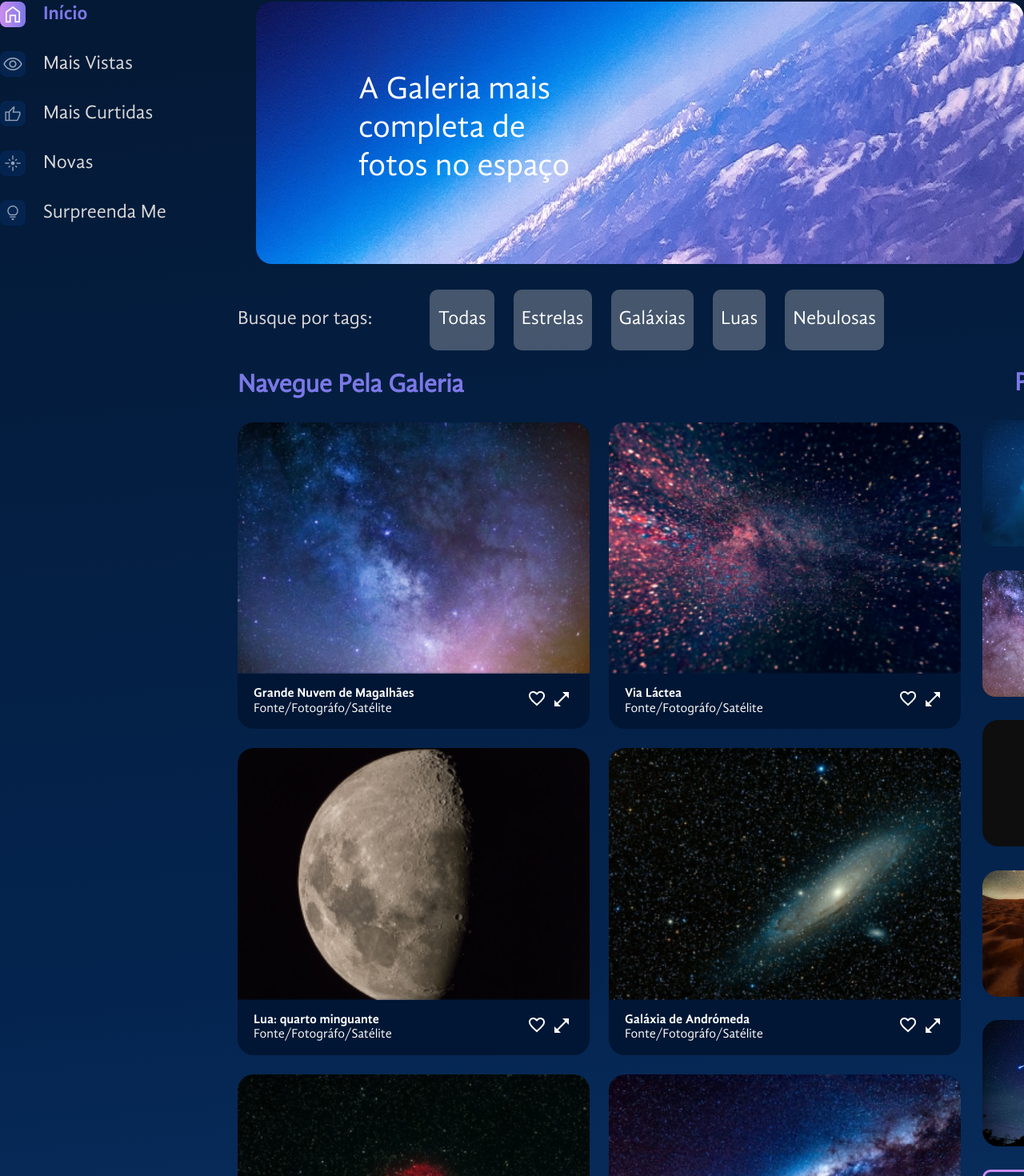
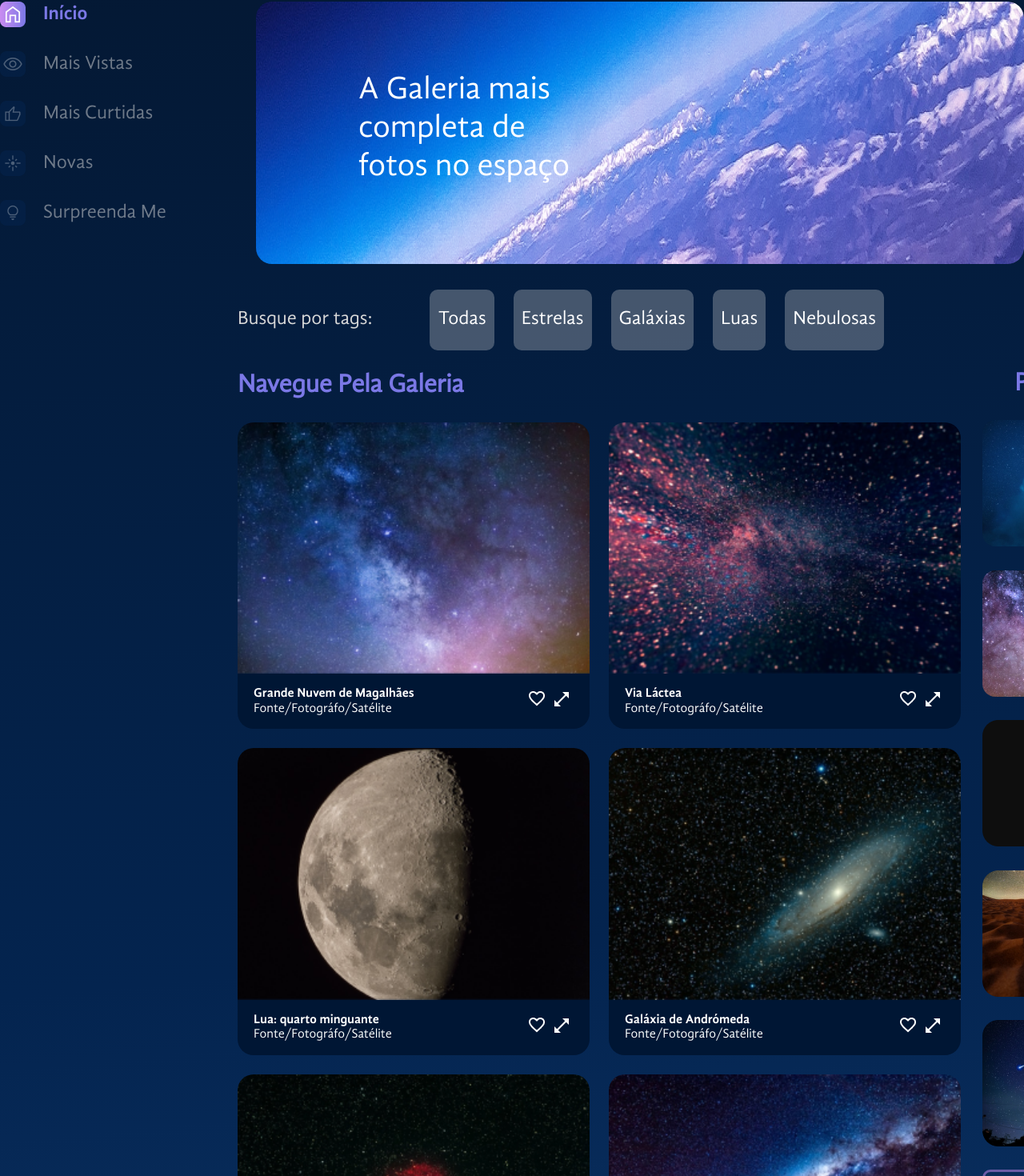
Before and after one commit to chiquinelli-bia/space-app, a React (Vite) app: page / in a window 1280 px wide. Shown: the part 190-1660 px from the top of the page at 80% size. Built offline with nearby package versions, Linux system fonts and the light colour scheme.

Commit message:
acessibility(global): adiciona classe disabled para itens com funcionalidades incompletas

```diff
--- a/src/components/barraLateral/itemNavegacao/index.jsx
+++ b/src/components/barraLateral/itemNavegacao/index.jsx
@@ -20,7 +20,7 @@ export default function ItemNavegacao({
   iconeInativo,
 }) {
   return (
-    <ItemEstilizado $ativo={ativo}>
+    <ItemEstilizado $ativo={ativo} className={ativo ? "" : "disabled"}>
       <img src={ativo ? iconeAtivo : iconeInativo} alt="" />
       {children}
     </ItemEstilizado>
--- a/src/components/galeria/populares/index.jsx
+++ b/src/components/galeria/populares/index.jsx
@@ -40,7 +40,7 @@ export default function Populares({ fotos = [] }) {
           </li>
         ))}
       </ListaPopulares>
-      <ButtonEstilizado> Ver Mais</ButtonEstilizado>
+      <ButtonEstilizado className="disabled"> Ver Mais</ButtonEstilizado>
     </PopularesEstilizados>
   );
 }
--- a/src/components/globalStyles/index.jsx
+++ b/src/components/globalStyles/index.jsx
@@ -13,6 +13,11 @@ const GlobalStyles = createGlobalStyle`
   local('Gandhi Sans Bold'),
   local('GandhiSansBold'),
   url(${GandhiSansBold});
+}
+.disabled {
+  opacity: 0.5;
+  cursor: not-allowed;
+  pointer-events: none;
 }
 html {
   font-family:GandhiSansRegular;
```
